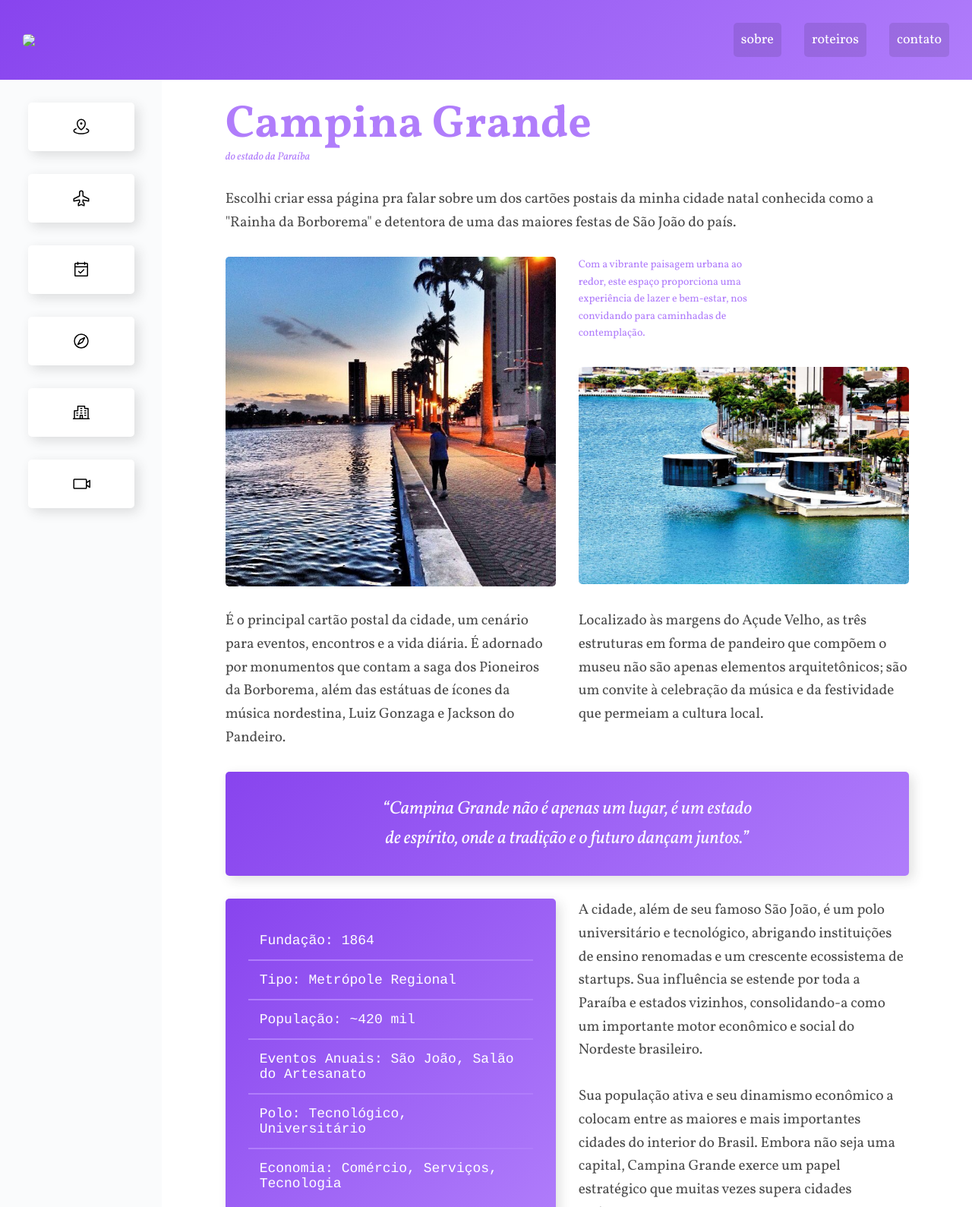
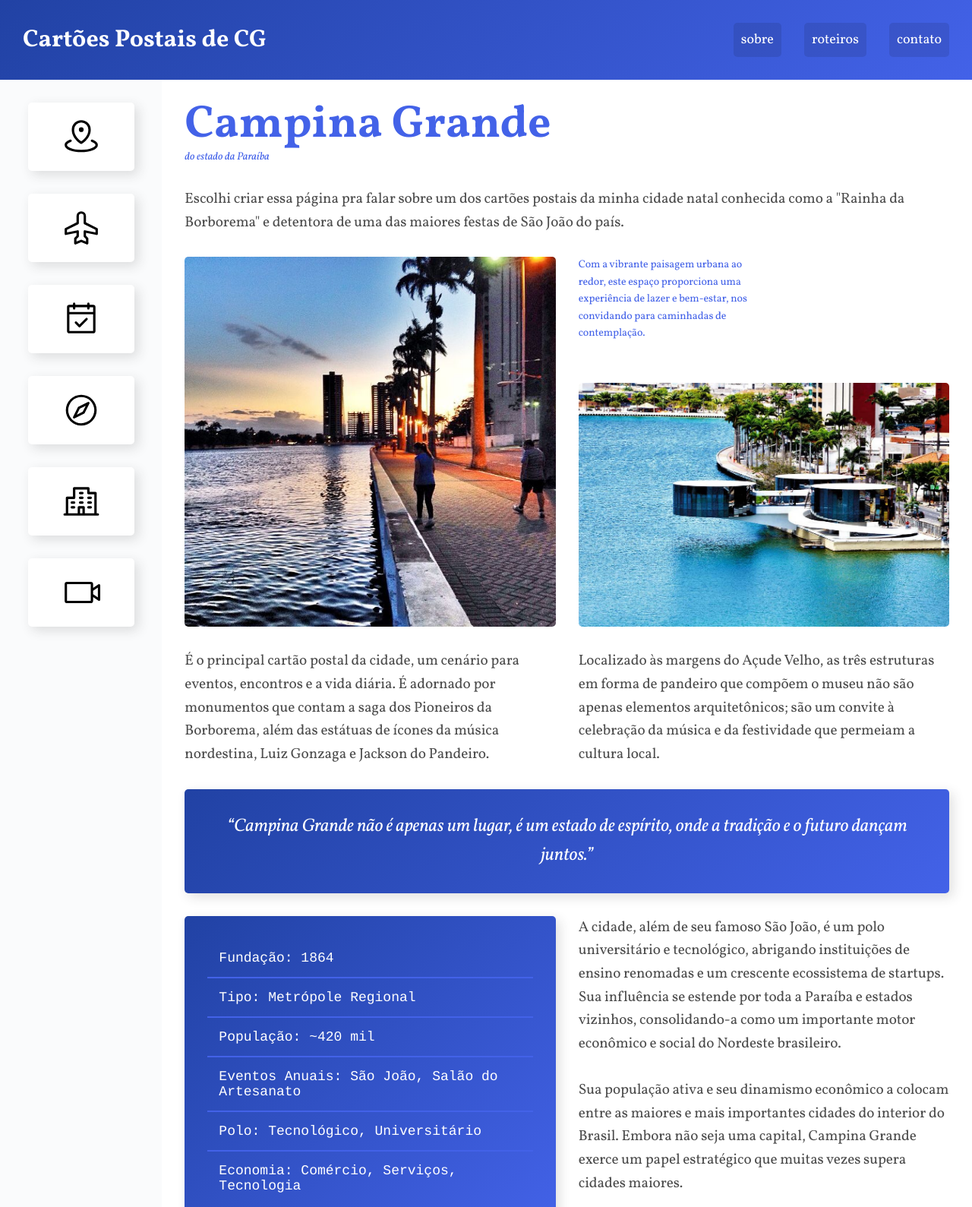
Before and after one commit to luizaugustoliveira/PostaisCG, a plain HTML site: page index.html in a window 1280 px wide. Shown: the top 1589 px of the page at 76% size. Drawn offline with Linux system fonts and the light colour scheme.

Commit message:
improvements on css

```diff
--- a/css/style.css
+++ b/css/style.css
@@ -22,7 +22,7 @@ a {
 
 img {
   display: block;
-  max-width: 100%;
+  width: 100%;
   border-radius: 5px;
 }
 
@@ -41,7 +41,7 @@ img {
 
 .header {
   grid-area: header;
-  background: linear-gradient(135deg, #8844ee, #b07dfb);
+  background: linear-gradient(135deg, #2142A4, #4362E8);
   padding: 30px;
   display: grid;
   grid-template-columns: 1fr auto;
@@ -49,7 +49,7 @@ img {
 }
 
 .logo {
-  max-width: 200px;
+  color: white;
 }
 
 .header nav ul {
@@ -96,15 +96,20 @@ img {
   transition: 0.1s ease-out;
 }
 
+.sidenav li a img {
+  width: 50px;
+  height: 50px;
+}
+
 .sidenav li a:hover {
-  background: #b07dfb;
+  background: #4362E8;
 }
 
 /*CONTENT*/
 
 .content {
   grid-area: content;
-  max-width: 900px;
+  max-width: 1200px;
   margin: 0 auto;
   padding: 30px;
   display: grid;
@@ -118,6 +123,10 @@ img {
 
 .imagem-1 {
   grid-row: span 2;
+  align-self: end;
+}
+
+.imagem-2 {
   align-self: end;
 }
 
@@ -141,7 +150,7 @@ p {
 /*TITULO*/
 
 .titulo {
-  color: #b07dfb;
+  color: #4362E8;
 }
 
 .titulo h1 {
@@ -165,7 +174,7 @@ p {
 
 .destaque {
   font-size: 0.875em;
-  color: #b07dfb;
+  color: #4362E8;
   max-width: 16em;
 }
 
@@ -175,7 +184,7 @@ p {
   padding: 30px;
   border-radius: 5px;
   box-shadow: 5px 5px 15px 0px rgba(44, 44, 44, 0.15);
-  background: linear-gradient(135deg, #8844ee, #b07dfb);
+  background: linear-gradient(135deg, #2142A4, #4362E8);
 }
 
 .citacao p {
@@ -183,7 +192,7 @@ p {
   font-style: italic;
   text-align: center;
   color: white;
-  max-width: 500px;
+  max-width: auto;
   margin: 0 auto;
 }
 
@@ -195,14 +204,14 @@ p {
 }
 
 .atributos li + li {
-  border-top: 2px solid #b07dfb;
+  border-top: 2px solid #4362E8
 }
 
 /*FOOTER*/
 
 .footer {
   grid-area: footer;
-  background: linear-gradient(135deg, #8844ee, #b07dfb);
+  background: linear-gradient(135deg, #2142A4, #4362E8);
 }
 
 .footer p {
--- a/index.html
+++ b/index.html
@@ -11,7 +11,7 @@
     <div class="estrutura">
 
       <header class="header">
-        <a href="#" class="logo"><img src="img/ alt="PostaisCG"></a>
+        <h1 class="logo">Cartões Postais de CG</h1>
         <nav>
           <ul>
             <li><a href="#">sobre</a></li>
@@ -44,7 +44,7 @@
 
         <p class="destaque">Com a vibrante paisagem urbana ao redor, este espaço proporciona uma experiência de lazer e bem-estar, nos convidando para caminhadas de contemplação.</p>
 
-        <img class="imagem-2 "src="img/museu1.jpg" alt="Museu">
+        <img class="imagem-2" src="img/museu1.jpg" alt="Museu">
 
         <p> É o principal cartão postal da cidade, um cenário para eventos, encontros e a vida diária. É adornado por monumentos que contam a saga dos Pioneiros da Borborema, além das estátuas de ícones da música nordestina, Luiz Gonzaga e Jackson do Pandeiro. </p>
 
@@ -69,7 +69,7 @@
           <p>Sua população ativa e seu dinamismo econômico a colocam entre as maiores e mais importantes cidades do interior do Brasil. Embora não seja uma capital, Campina Grande exerce um papel estratégico que muitas vezes supera cidades maiores.</p>
         </div>
 
-        <img class="col-wide" src="img/cg-pb.jpg" alt="Vila Sítio São João">
+        <img class="col-wide" src="img/cg-pb.jpg" alt="Açude Velho">
 
       </main>
 
```
